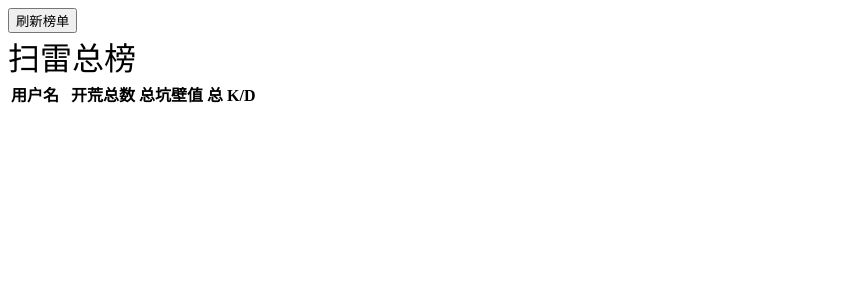
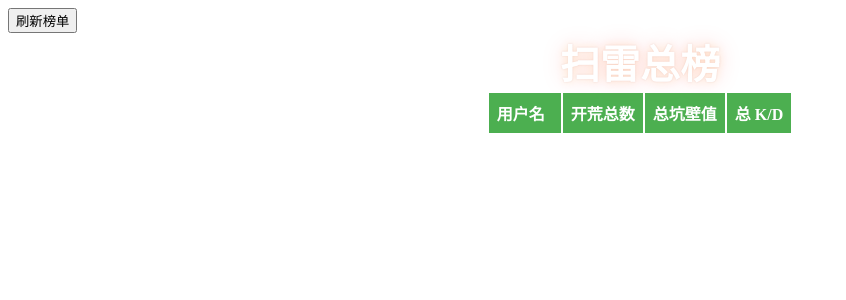
Before and after one commit to Wldcmzy/Mine-Sweeper-MultiPlayer, a Flask app: template templates/seealldata.html in a window 1280 px wide. Shown: the top 300 px of the page, without its empty margins (0-846 px from the left). Run offline with Flask 2, Linux system fonts and the light colour scheme; the template is opened without the code that fills it, so the values that code supplies are empty; some libraries are stand-ins or nearby versions.

Commit message:
style of allrank

```diff
--- a/templates/seealldata.html
+++ b/templates/seealldata.html
@@ -2,6 +2,54 @@
 
 <head>
     <style>
+        table{margin:auto;}
+        th {
+            order: 1px solid #ddd;
+            padding: 8px;
+            text-align: center;
+            background-color: #4CAF50;
+            color: white;
+        }
+        td {
+            border: 1px solid #ddd;
+            padding: 8px;
+            text-align: center;
+        }
+        tr:nth-child(even){
+            background-color: #c6ffc6;
+        }
+        tr:hover {
+            background-color: #ddd;
+        }
+        .text-effect{
+            color: #fff;
+            font-family: 'Monoton', cursive;
+            font-size: 40px;
+            font-weight: 700;
+            text-transform: uppercase;
+            text-align: center;
+            margin: 0 auto;
+            display: block;
+            position: relative;
+        }
+        .text-effect span{ animation: animate linear 2000ms infinite; }
+        .text-effect span:nth-child(1n){ animation-delay: 0s; }
+        .text-effect span:nth-child(2n){ animation-delay: 100ms; }
+        .text-effect span:nth-child(3n){ animation-delay: 200ms; }
+        .text-effect span:nth-child(4n){ animation-delay: 300ms; }
+        .text-effect span:nth-child(5n){ animation-delay: 400ms; }
+        .text-effect span:nth-child(6n){ animation-delay: 500ms; }
+        .text-effect span:nth-child(7n){ animation-delay: 600ms; }
+        .text-effect span:nth-child(8n){ animation-delay: 700ms; }
+        .text-effect span:nth-child(9n){ animation-delay: 800ms; }
+        .text-effect span:nth-child(10n){ animation-delay: 900ms; }
+        @keyframes animate{
+            0%{ opacity: 0.3; }
+            100%{
+            opacity:1;
+            text-shadow: 0 0 80px Red,0 0 30px orange,0 0 6px DarkRed;
+            }
+        }
 
     </style>
 </head>
@@ -13,8 +61,8 @@
     <div class="contextmenu">
         <table>
             <thead>
-                <div>
-                    <font size="6">扫雷总榜</font>
+                <div class="text-effect">
+                    <span>扫雷总榜</span>
                 </div>
             </thead>
             <thead>
@@ -26,6 +74,7 @@
                 </tr>
             </thead>
             <tbody>
+
             </tbody>
         </table>
         <script>
```
